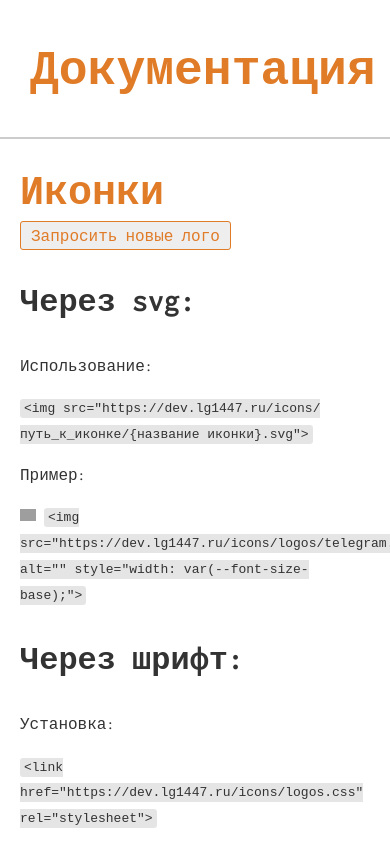
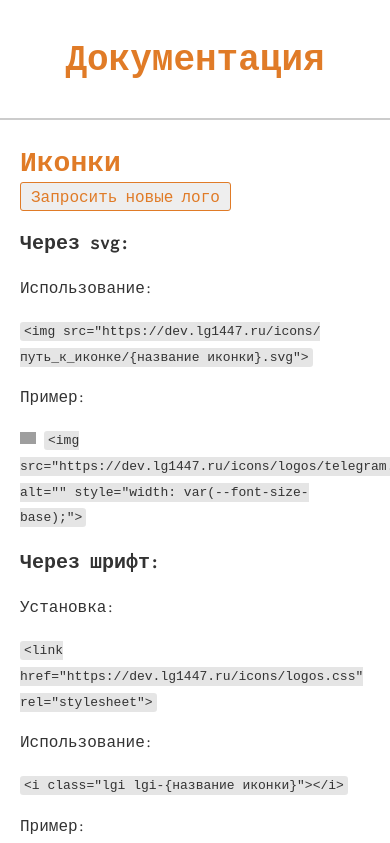
Before and after one commit to lg1447/dev, a plain HTML site: page index.html in a window 390 px wide. Shown: the top 843 px of the page. Drawn offline with Linux system fonts and the light colour scheme; grey boxes are pictures that could not be loaded.

Commit message:
Update index.html

```diff
--- a/index.html
+++ b/index.html
@@ -15,6 +15,9 @@
 
             --accent-color: #e07b27;
 
+            --font-size-title-large: 48px;
+            --font-size-title-base: 40px;
+            --font-size-title-small: 32px;
             --font-size-base: 20px;
             --font-size-small: 16px;
         }
@@ -30,6 +33,9 @@
 
         @media (max-width: 600px) {
             :root {
+                --font-size-title-large: 36px;
+                --font-size-title-base: 28px;
+                --font-size-title-small: 20px;
                 --font-size-base: 16px;
                 --font-size-small: 13px;
             }
@@ -61,15 +67,15 @@
         h1 {
             color: var(--accent-color);
             margin: 0;
-            font-size: 40px;
+            font-size: var(--font-size-title-base);
         }
 
         header h1 {
-            font-size: 48px;
+            font-size: var(--font-size-title-large);
         }
 
         h2 {
-            font-size: 32px;
+            font-size: var(--font-size-title-small);
         }
 
         section {
```
